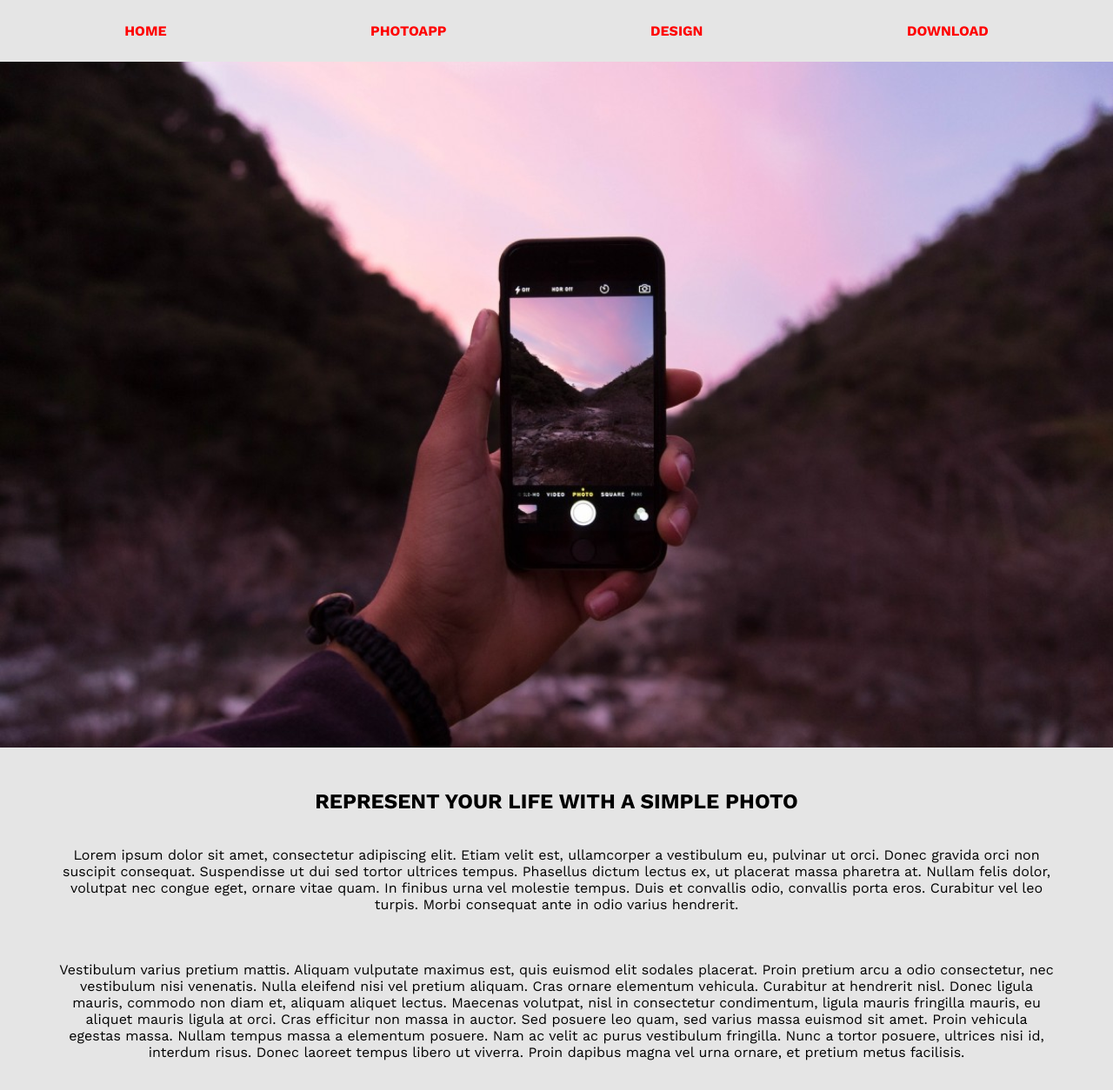
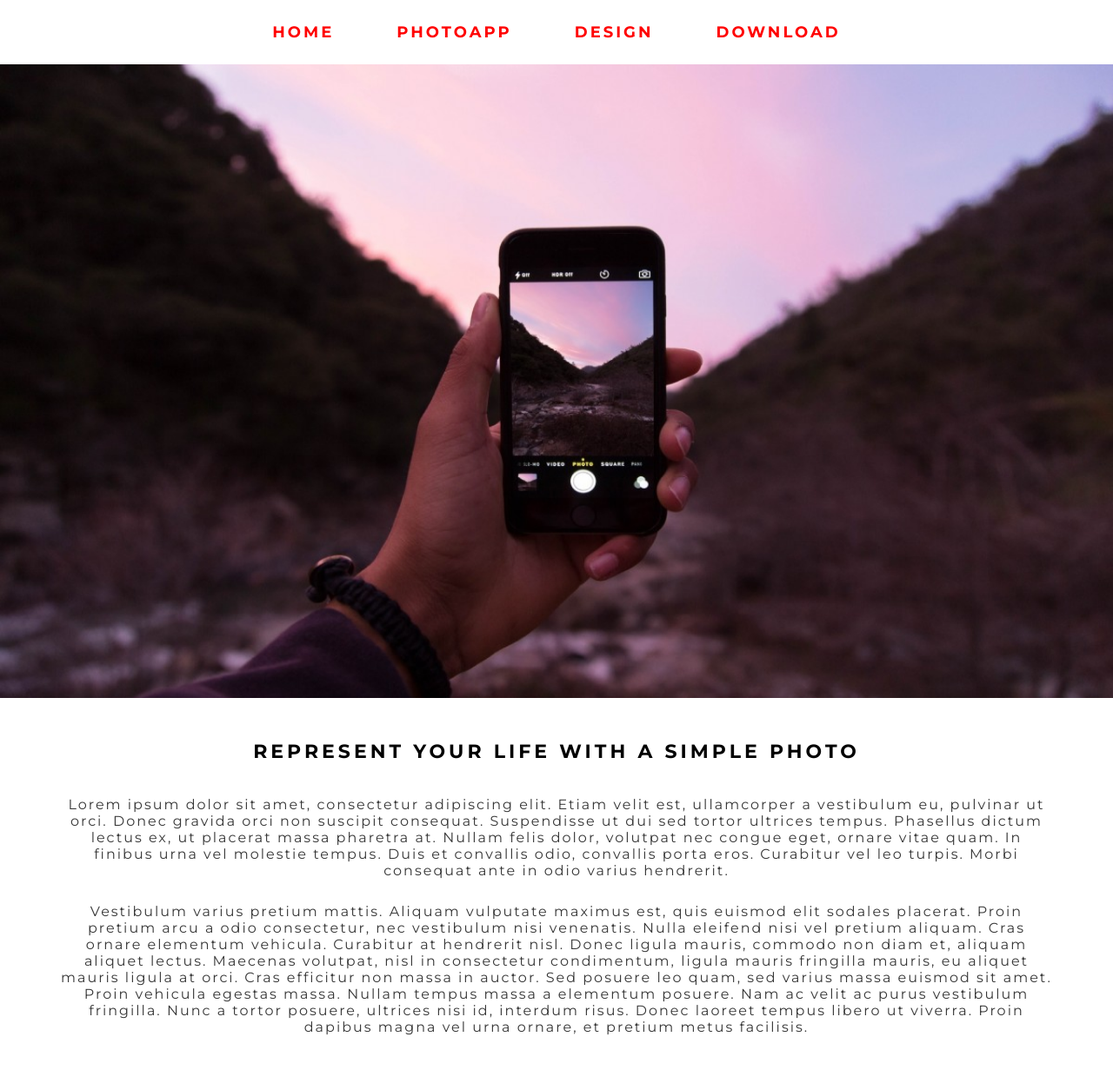
Before and after one commit to KozeLLL/Training, a plain HTML site: page Modul_1_Stud/homework/homework2/index.html in a window 1280 px wide. Shown: the top 1254 px of the page at 87% size. Drawn offline with nearby package versions, Linux system fonts and the light colour scheme.

Commit message:
homework2_finish

```diff
--- a/Modul_1_Stud/homework/homework2/index.html
+++ b/Modul_1_Stud/homework/homework2/index.html
@@ -4,29 +4,33 @@
     <meta charset="UTF-8">
     <title>Simple_photo</title>
     <link rel="stylesheet" href="./style.css">
-    <link rel="stylesheet"
-          href="https://fonts.googleapis.com/css2?family=Montserrat:wght@400;700&family=Work+Sans:wght@400;700;900&display=swap">
+    <link rel="preconnect" href="https://fonts.googleapis.com">
+    <link rel="preconnect" href="https://fonts.gstatic.com" crossorigin>
+    <link href="https://fonts.googleapis.com/css2?family=Montserrat:wght@400;700&family=Work+Sans:wght@400;700;900&display=swap"
+          rel="stylesheet">
 </head>
 <body>
 <header class="header">
     <nav class="header-nav">
         <ul class="header-nav-list">
-            <li><a target=_blank href="https://dan-it.com.ua/uk/">HOME</a></li>
-            <li><a href="#">PHOTOAPP</a></li>
-            <li><a href="#">DESIGN</a></li>
-            <li><a href="#">DOWNLOAD</a></li>
+            <li class="header-nav-list-item"><a target=_blank href="https://dan-it.com.ua/uk/">HOME</a></li>
+            <li class="header-nav-list-item"><a href="#">PHOTOAPP</a></li>
+            <li class="header-nav-list-item"><a href="#">DESIGN</a></li>
+            <li class="header-nav-list-item"><a href="#">DOWNLOAD</a></li>
         </ul>
     </nav>
 </header>
 <main class="main">
     <img class="photo-preview" src="./img/simple_photo.png" alt="Фото превью">
     <h2 class="title">Represent your life with a simple photo</h2>
-    <p class="paragrapf-1">Lorem ipsum dolor sit amet, consectetur adipiscing elit. Etiam velit est, ullamcorper a vestibulum eu, pulvinar
+    <p class="paragraph">Lorem ipsum dolor sit amet, consectetur adipiscing elit. Etiam velit est, ullamcorper a
+        vestibulum eu, pulvinar
         ut orci. Donec gravida orci non suscipit consequat. Suspendisse ut dui sed tortor ultrices tempus. Phasellus
         dictum lectus ex, ut placerat massa pharetra at. Nullam felis dolor, volutpat nec congue eget, ornare vitae
         quam. In finibus urna vel molestie tempus. Duis et convallis odio, convallis porta eros. Curabitur vel leo
         turpis. Morbi consequat ante in odio varius hendrerit.</p>
-    <p class="paragrapf-2">Vestibulum varius pretium mattis. Aliquam vulputate maximus est, quis euismod elit sodales placerat. Proin
+    <p class="paragraph">Vestibulum varius pretium mattis. Aliquam vulputate maximus est, quis euismod elit sodales
+        placerat. Proin
         pretium arcu a odio consectetur, nec vestibulum nisi venenatis. Nulla eleifend nisi vel pretium aliquam. Cras
         ornare elementum vehicula. Curabitur at hendrerit nisl. Donec ligula mauris, commodo non diam et, aliquam
         aliquet lectus. Maecenas volutpat, nisl in consectetur condimentum, ligula mauris fringilla mauris, eu aliquet
--- a/Modul_1_Stud/homework/homework2/style.css
+++ b/Modul_1_Stud/homework/homework2/style.css
@@ -2,59 +2,99 @@
     padding: 0;
     margin: 0;
 }
+
 body {
-    width: 1280px;
     background-color: #E5E5E5;
     font-family: 'Montserrat', sans-serif;
-    font-family: 'Work Sans', sans-serif;;
+}
+
+.header {
+    background-color: #ffffff;
+    max-width: 1280px;
+    margin: 0 auto;
 }
 
 .header-nav {
     padding: 26px;
+    width: fit-content;
+    margin: 0 auto;
 }
 
 .header-nav-list {
     display: flex;
-    justify-content: space-around;
     list-style: none;
     font-weight: bold;
 }
 
-a {
+.header-nav-list-item {
+    margin-left: 72px;
+}
+
+.header-nav-list-item:first-child {
+    margin-left: 0
+}
+
+.header-nav-list-item a{
+    font-weight: 700;
     text-decoration: none;
     color: #FF0000;
+    font-size: 18px;
+    letter-spacing: 3px;
 }
 
 .main {
     display: flex;
     flex-direction: column;
     text-align: center;
+    max-width: 1280px;
+    margin: 0 auto;
+    background-color: #ffffff;
 }
+
+.photo-preview {
+    display: block;
+    width: 100%;
+    height: calc(100vh - 71px);
+}
+
 .title {
     padding-top: 48px;
+    padding-bottom: 10px;
     text-transform: uppercase;
+    font-weight: 700;
+    font-size: 22px;
+    letter-spacing: 4px;
 }
 
-.paragrapf-1 {
-    padding-top: 38px;
-    padding-right: 67.5px;
-    padding-bottom: 28px;
-    padding-left: 67.5px;
-}
-.paragrapf-2 {
-    padding: 28px 67.5px 0px 67.5px;
-}
-
-.signature {
-    text-align: right;
-    margin: 40px 105px 29px 713px;
-    font-weight: bold;
+.paragraph {
+    padding: 28px 68px 0 68px;
+    font-weight: 400;
+    color: #373737;
+    font-size: 16px;
+    letter-spacing: 2px;
 }
 
 .btn {
     background-color: #FF0000;
     padding: 18px 43px;
-    margin: 66px 544.5px 82px 544.5px;
+    margin: 66px 545px 82px 545px;
     border-radius: 4px;
     color: #ffffff;
+    outline: none;
+    border: none;
+    box-shadow: none;
+    font-size: 12px;
+    font-weight: 700;
+    letter-spacing: 2px;
 }
+
+.signature {
+    text-align: right;
+    padding: 0 105px 29px 0;
+    font-weight: bold;
+    background-color: #ffffff;
+    margin: 0 auto;
+    max-width: 1280px;
+    box-sizing: border-box;
+    letter-spacing: 3px;
+}
```
